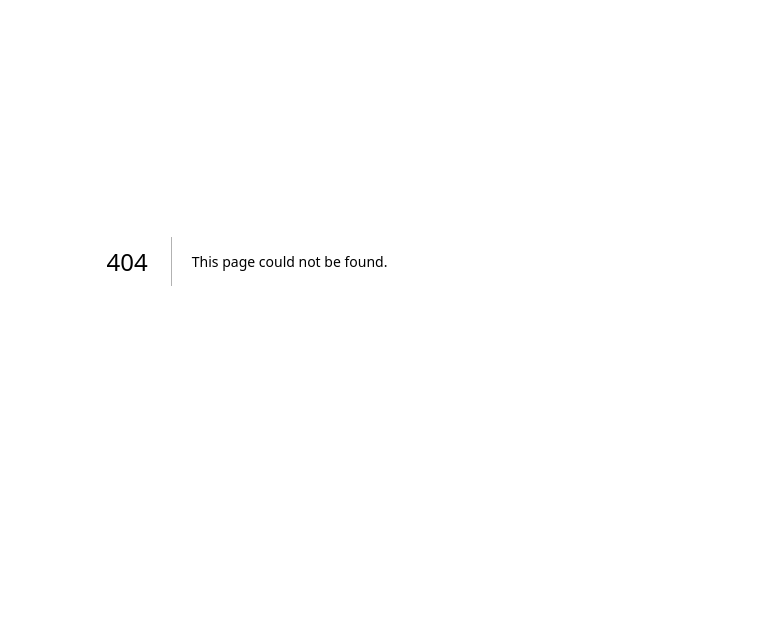
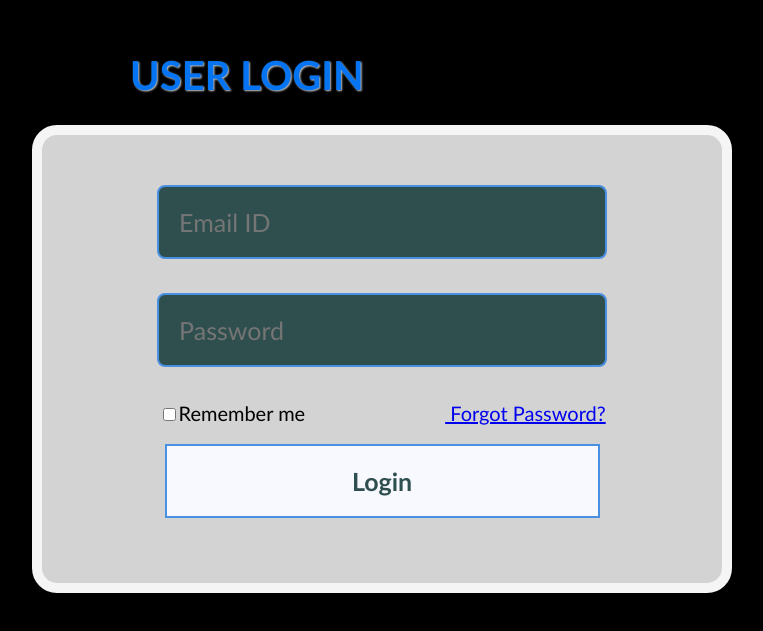
Before and after one commit to Thalavignesh24/BharatCore, a Next.js app in the folder frontend/user-interface/: page /users/user-login in a window 1280 px wide. Before the commit this address had no page. Shown: the part 139-770 px from the top of the page, without its empty margins (393-1156 px from the left). Built offline with nearby package versions, Linux system fonts and the light colour scheme.

Commit message:
Login page

```diff
--- a/frontend/user-interface/src/app/lookups/common-design/lookups.css
+++ b/frontend/user-interface/src/app/lookups/common-design/lookups.css
@@ -1,6 +1,6 @@
 body {
     margin: 0;
-    font-family: 'Segoe UI', Tahoma, Geneva, Verdana, sans-serif;
+    font-family: 'Gill Sans', 'Gill Sans MT', Calibri, 'Trebuchet MS', sans-serif;
     background: linear-gradient(135deg, #f5f7fa, #c3cfe2);
     color: #333;
 }
@@ -33,6 +33,7 @@ body {
     width: 100%;
     text-align: center;
     transition: transform 0.3s ease;
+    font-family: 'Gill Sans', 'Gill Sans MT', Calibri, 'Trebuchet MS', sans-serif;
 }
 
 .container:hover {
@@ -64,11 +65,12 @@ body {
 #input-box {
     width: 95%;
     padding: 10px;
-    font-size: 16px;
+    font-size: 20px;
     border-radius: 8px;
     border: 2px solid #4a90e2;
     margin-bottom: 15px;
     transition: border-color 0.3s;
+    font-family: 'Gill Sans', 'Gill Sans MT', Calibri, 'Trebuchet MS', sans-serif;
 }
 
 #input-box:focus {
@@ -92,6 +94,7 @@ button {
     border: none;
     cursor: pointer;
     transition: background-color 0.3s;
+    font-family: 'Gill Sans', 'Gill Sans MT', Calibri, 'Trebuchet MS', sans-serif;
 }
 
 #sub-button {
@@ -116,6 +119,8 @@ button {
     margin-top: 30px;
     width: 100%;
     max-width: 600px;
+    font-family: 'Gill Sans', 'Gill Sans MT', Calibri, 'Trebuchet MS', sans-serif;
+
 }
 
 #tableContent {
@@ -125,6 +130,8 @@ button {
     box-shadow: 0 4px 12px rgba(0, 0, 0, 0.05);
     border-radius: 12px;
     overflow: hidden;
+    font-family: 'Gill Sans', 'Gill Sans MT', Calibri, 'Trebuchet MS', sans-serif;
+
 }
 
 #tableContent th {
@@ -133,12 +140,13 @@ button {
     padding: 15px;
     font-size: 18px;
     text-align: center;
+    font-family: 'Gill Sans', 'Gill Sans MT', Calibri, 'Trebuchet MS', sans-serif;
 }
 
 #tableContent td {
     background-color: #f9f9f9;
     text-align: left;
-    font-family: monospace;
+    font-family: 'Gill Sans', 'Gill Sans MT', Calibri, 'Trebuchet MS', sans-serif;
 }
 
 
@@ -160,4 +168,5 @@ button {
     border: 2px solid #4a90e2;
     margin-bottom: 15px;
     transition: border-color 0.3s;
+    font-family: 'Gill Sans', 'Gill Sans MT', Calibri, 'Trebuchet MS', sans-serif;
 }
--- /dev/null
+++ b/frontend/user-interface/src/app/users/common-design/login.css
@@ -0,0 +1,68 @@
+body {
+    background-color: black;
+    font-family: 'Gill Sans', 'Gill Sans MT', Calibri, 'Trebuchet MS', sans-serif;
+}
+
+h1 {
+    text-align: center;
+    margin-top: 15%;
+    font-size: 40px;
+    color: #0474f3;
+    font-weight: 700;
+    text-shadow: 1px 1px 2px #ccc;
+}
+
+#loginContainer {
+    padding: 50px;
+    border-radius: 25px;
+    box-shadow: 0 6px 20px rgba(0, 0, 0, 0.1);
+    max-width: 580px;
+    width: 100%;
+    text-align: center;
+    transition: transform 0.3s ease;
+    margin-left: 33%;
+    border: whitesmoke solid;
+    border-width: 10px;
+    background-color: lightgrey;
+    font-family: 'Gill Sans', 'Gill Sans MT', Calibri, 'Trebuchet MS', sans-serif;
+
+}
+
+span {
+    padding-right: 70px;
+    font-size: 20px;
+    font-family: 'Gill Sans', 'Gill Sans MT', Calibri, 'Trebuchet MS', sans-serif;
+}
+
+a {
+    padding-left: 70px;
+    font-size: 20px;
+    font-family: 'Gill Sans', 'Gill Sans MT', Calibri, 'Trebuchet MS', sans-serif;
+
+}
+
+#input-box {
+    width: 70%;
+    padding: 20px;
+    font-size: 25px;
+    border-radius: 8px;
+    border: 2px solid #4a90e2;
+    margin-bottom: 15px;
+    background-color: darkslategrey;
+    transition: border-color 0.3s;
+    color: ghostwhite;
+    font-family: 'Gill Sans', 'Gill Sans MT', Calibri, 'Trebuchet MS', sans-serif;
+}
+
+#submitField {
+    width: 75%;
+    padding: 20px;
+    font-size: 25px;
+    border: 2px solid #4a90e2;
+    margin-bottom: 15px;
+    background-color: ghostwhite;
+    color: darkslategrey;
+    font-weight: bold;
+    transition: border-color 0.3s;
+    font-family: 'Gill Sans', 'Gill Sans MT', Calibri, 'Trebuchet MS', sans-serif;
+}
--- /dev/null
+++ b/frontend/user-interface/src/app/users/user-login/page.tsx
@@ -0,0 +1,42 @@
+
+import '../common-design/login.css';
+
+const login = () => {
+    return (
+        <div className="main">
+
+            <div className="header">
+                <h1>
+                    USER LOGIN
+                </h1>
+            </div>
+
+            <div className="container">
+                <div id="loginContainer">
+                    <input name="email" id="input-box" placeholder="Email ID"></input>
+                    <br></br><br></br>
+
+                    <input name="password" id="input-box" placeholder="Password"></input>
+                    <br></br><br></br>
+
+                    <input type="checkbox"></input>
+                    <span>Remember me</span>
+
+                    <a href="http://localhost:3000/users/user-login"> Forgot Password? </a>
+                    <br></br><br></br>
+                    <button id="submitField">Login</button>
+
+                </div>
+
+            </div>
+
+            <div className="footer">
+
+            </div>
+
+        </div>
+    )
+}
+
+
+export default login;
```
